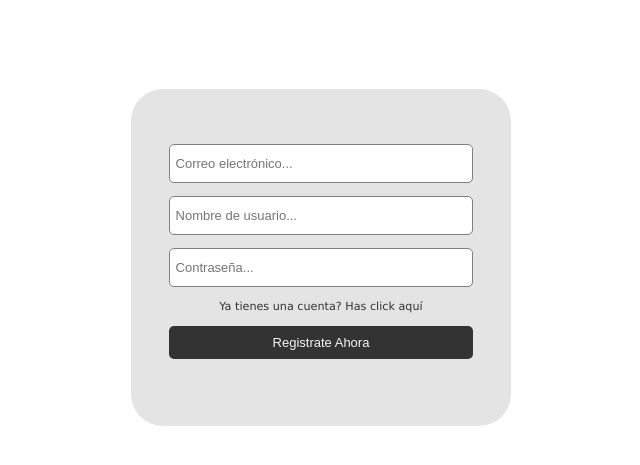
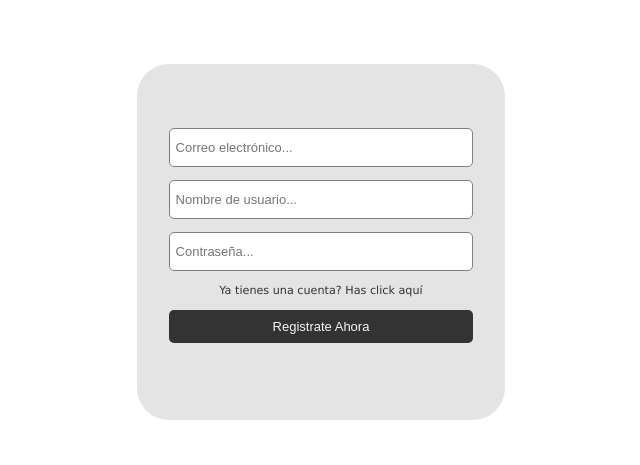
Before and after one commit to ChrisPoul/Glastore, a Flask app: page /auth/register in a window 1280 px wide. Shown: the part 129-594 px from the top of the page, without its empty margins (319-959 px from the left). Run offline with Flask 2, Linux system fonts and the light colour scheme; data that the repository does not hold is empty.

Commit message:
Changed look of auth views

```diff
--- a/Glastore/static/styles/style.css
+++ b/Glastore/static/styles/style.css
@@ -145,10 +145,10 @@ table.sidebar {
 div.auth {
     max-width: 19em;
     margin: auto;
-    margin-top: 7vmax;
-    margin-bottom: 10vmax;
+    margin-top: 4em;
+    margin-bottom: 10em;
     align-self: center;
-    padding: 5%;
+    padding: 3em 2em;
     background-color: rgba(218, 216, 216, 0.685);
     border-radius: 2em;
     text-align: center;
```
